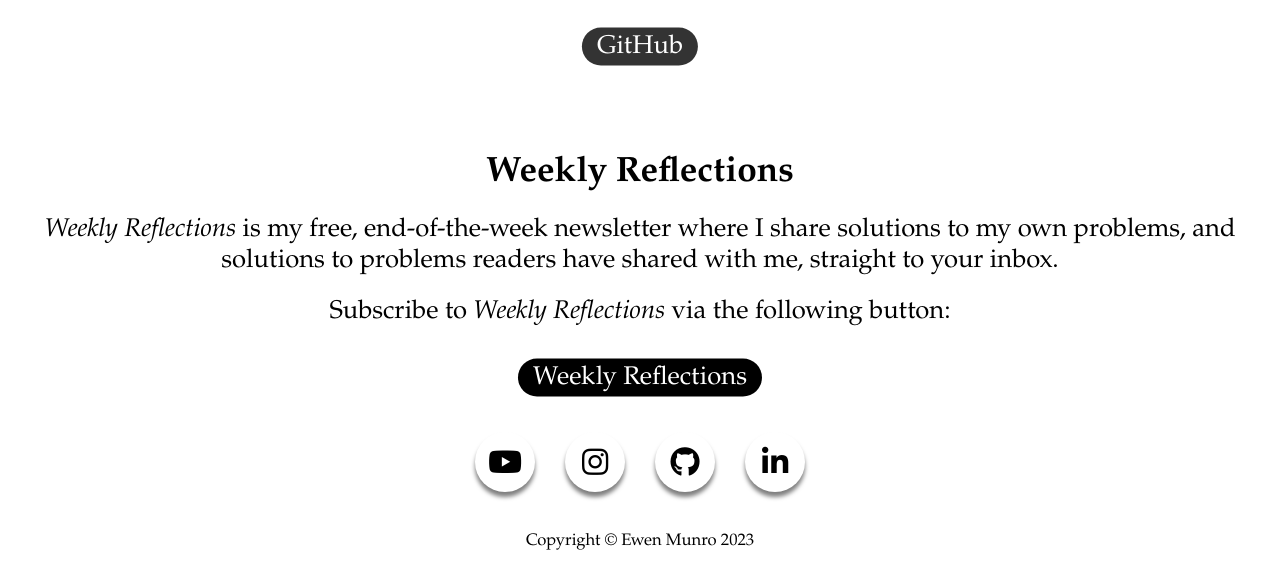
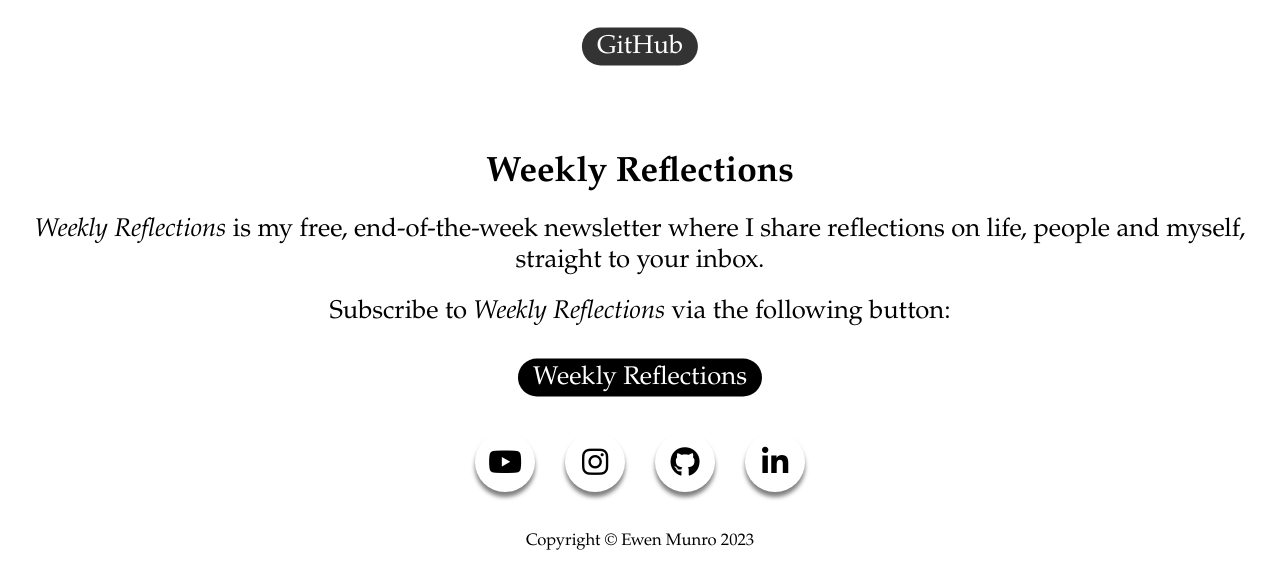
Before and after one commit to ewenmunro/ewenmunro.com, a plain HTML site: page web-portfolio.html in a window 1280 px wide. Shown: the part 5207-5789 px from the top of the page. Drawn offline with Linux system fonts and the light colour scheme.

Commit message:
Update web-portfolio.html

```diff
--- a/web-portfolio.html
+++ b/web-portfolio.html
@@ -293,8 +293,8 @@
           <h3>Weekly Reflections</h3>
           <p>
             <i>Weekly Reflections</i> is my free, end-of-the-week newsletter
-            where I share solutions to my own problems, and solutions to
-            problems readers have shared with me, straight to your inbox.
+            where I share reflections on life, people and myself, straight to
+            your inbox.
           </p>
           <p>
             Subscribe to <i>Weekly Reflections</i> via the following button:
```
